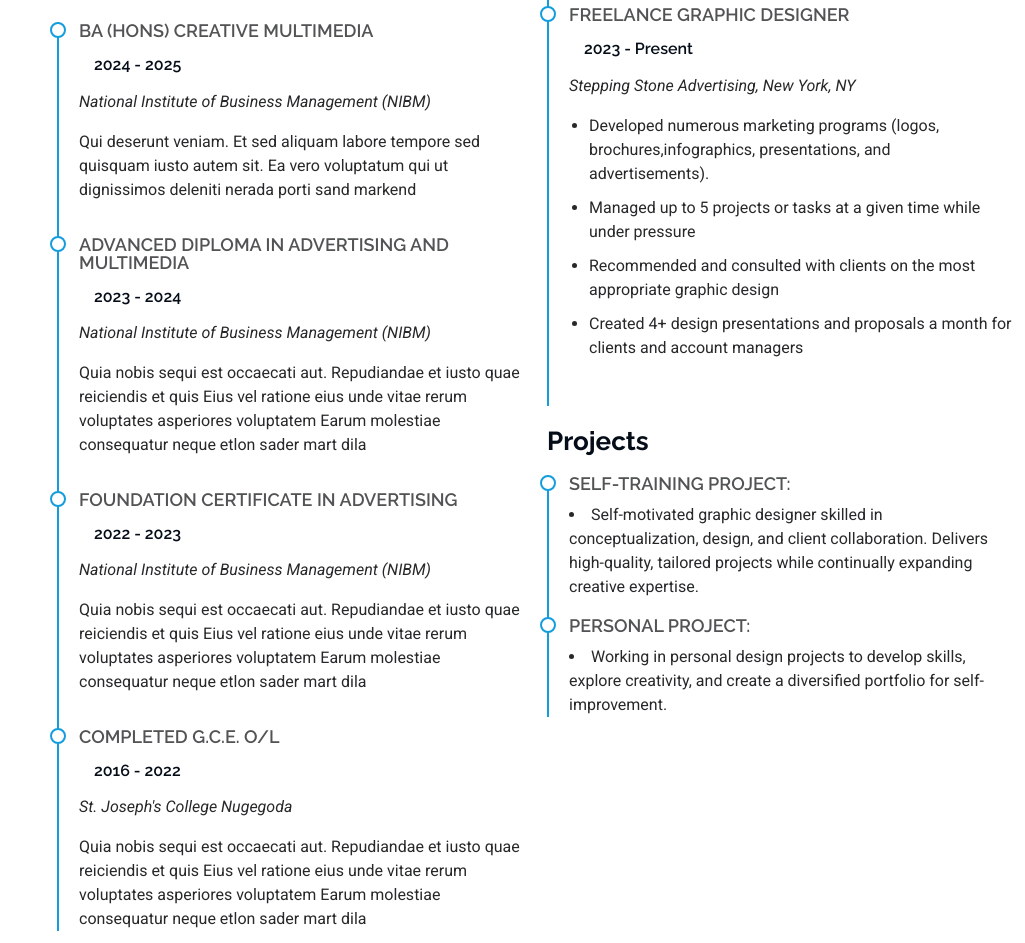
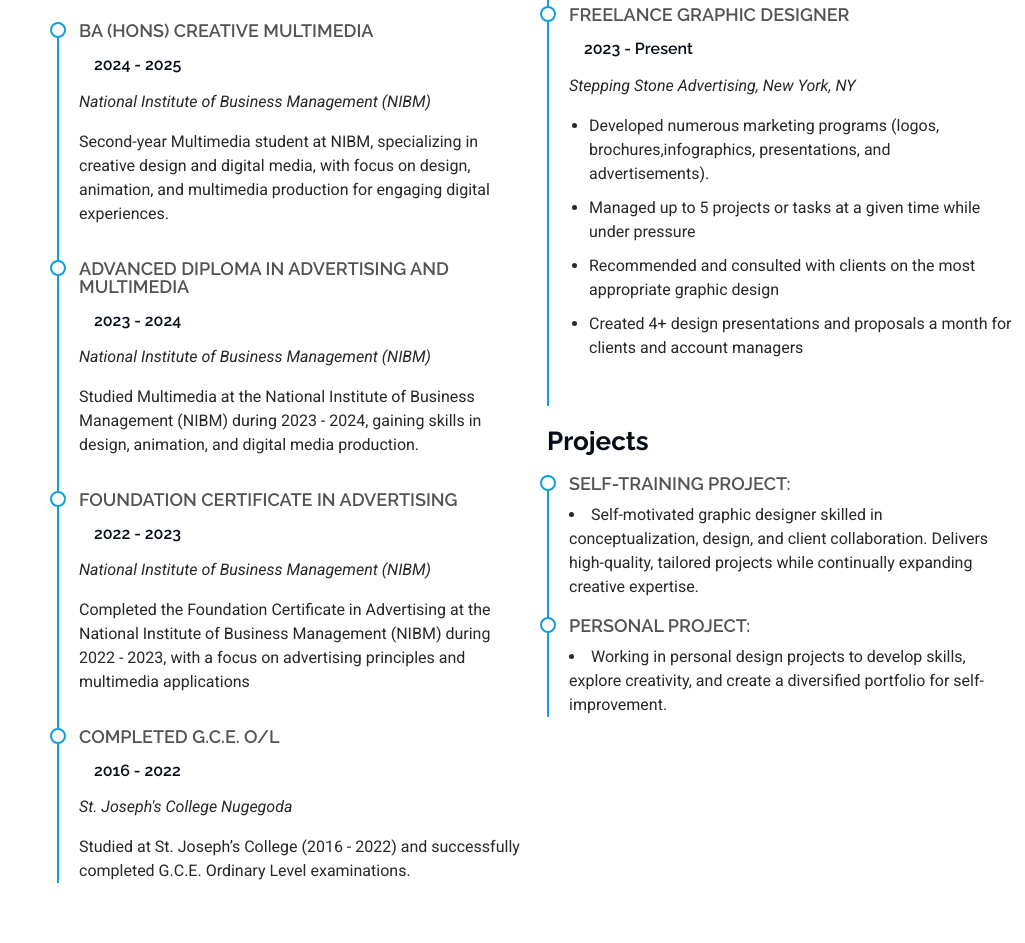
Before and after one commit to Sajana-Ransilu/sajana-ransilu.github.io, a plain HTML site: page index.html in a window 1280 px wide. Shown: the part 2949-3892 px from the top of the page, without its empty margins (255-1280 px from the left). Drawn offline with Linux system fonts and the light colour scheme.

Commit message:
resume update

```diff
--- a/index.html
+++ b/index.html
@@ -285,7 +285,7 @@
                 Multimedia </h4>
               <h5>2024 - 2025</h5>
               <p><em>National Institute of Business Management (NIBM)</em></p>
-              <p>Qui deserunt veniam. Et sed aliquam labore tempore sed quisquam iusto autem sit. Ea vero voluptatum qui ut dignissimos deleniti nerada porti sand markend</p>
+              <p>Second-year Multimedia student at NIBM, specializing in creative design and digital media, with focus on design, animation, and multimedia production for engaging digital experiences.</p>
             </div><!-- Edn Resume Item -->
 
             <div class="resume-item">
@@ -293,21 +293,21 @@
                 Advertising and Multimedia </h4>
               <h5>2023 - 2024</h5>
               <p><em>National Institute of Business Management (NIBM)</em></p>
-              <p>Quia nobis sequi est occaecati aut. Repudiandae et iusto quae reiciendis et quis Eius vel ratione eius unde vitae rerum voluptates asperiores voluptatem Earum molestiae consequatur neque etlon sader mart dila</p>
+              <p>Studied Multimedia at the National Institute of Business Management (NIBM) during 2023 - 2024, gaining skills in design, animation, and digital media production.</p>
             </div><!-- Edn Resume Item -->
 
             <div class="resume-item">
               <h4>  Foundation Certificate in Advertising</h4>
               <h5>2022 - 2023</h5>
               <p><em>National Institute of Business Management (NIBM)</em></p>
-              <p>Quia nobis sequi est occaecati aut. Repudiandae et iusto quae reiciendis et quis Eius vel ratione eius unde vitae rerum voluptates asperiores voluptatem Earum molestiae consequatur neque etlon sader mart dila</p>
+              <p>Completed the Foundation Certificate in Advertising at the National Institute of Business Management (NIBM) during 2022 - 2023, with a focus on advertising principles and multimedia applications</p>
             </div><!-- Edn Resume Item -->
 
             <div class="resume-item">
               <h4>Completed G.C.E. O/L </h4>
               <h5>2016 - 2022</h5>
               <p><em> St. Joseph's College Nugegoda </em></p>
-              <p>Quia nobis sequi est occaecati aut. Repudiandae et iusto quae reiciendis et quis Eius vel ratione eius unde vitae rerum voluptates asperiores voluptatem Earum molestiae consequatur neque etlon sader mart dila</p>
+              <p>Studied at St. Joseph’s College (2016 - 2022) and successfully completed G.C.E. Ordinary Level examinations.</p>
             </div><!-- Edn Resume Item -->
 
           </div>
```
